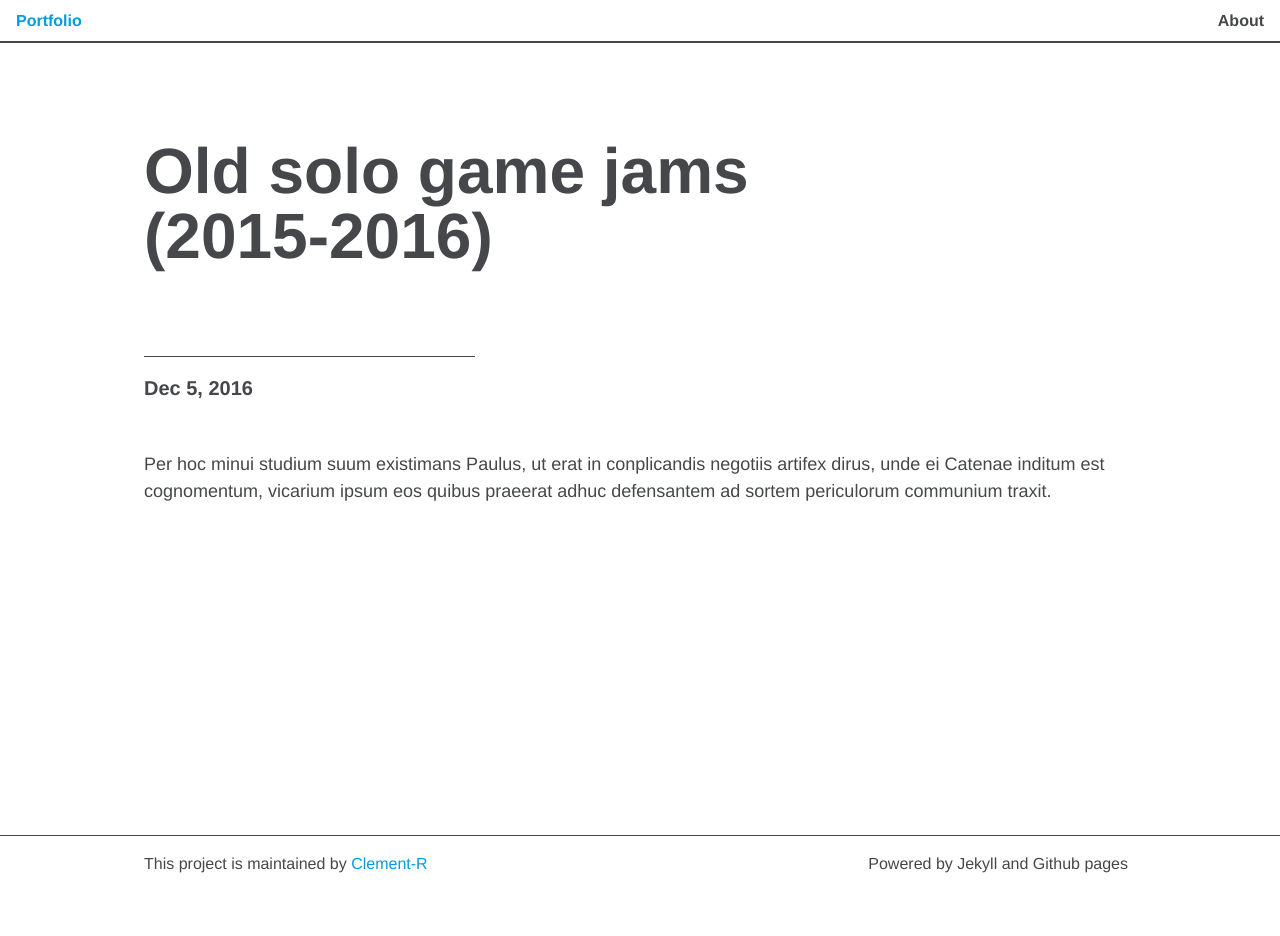
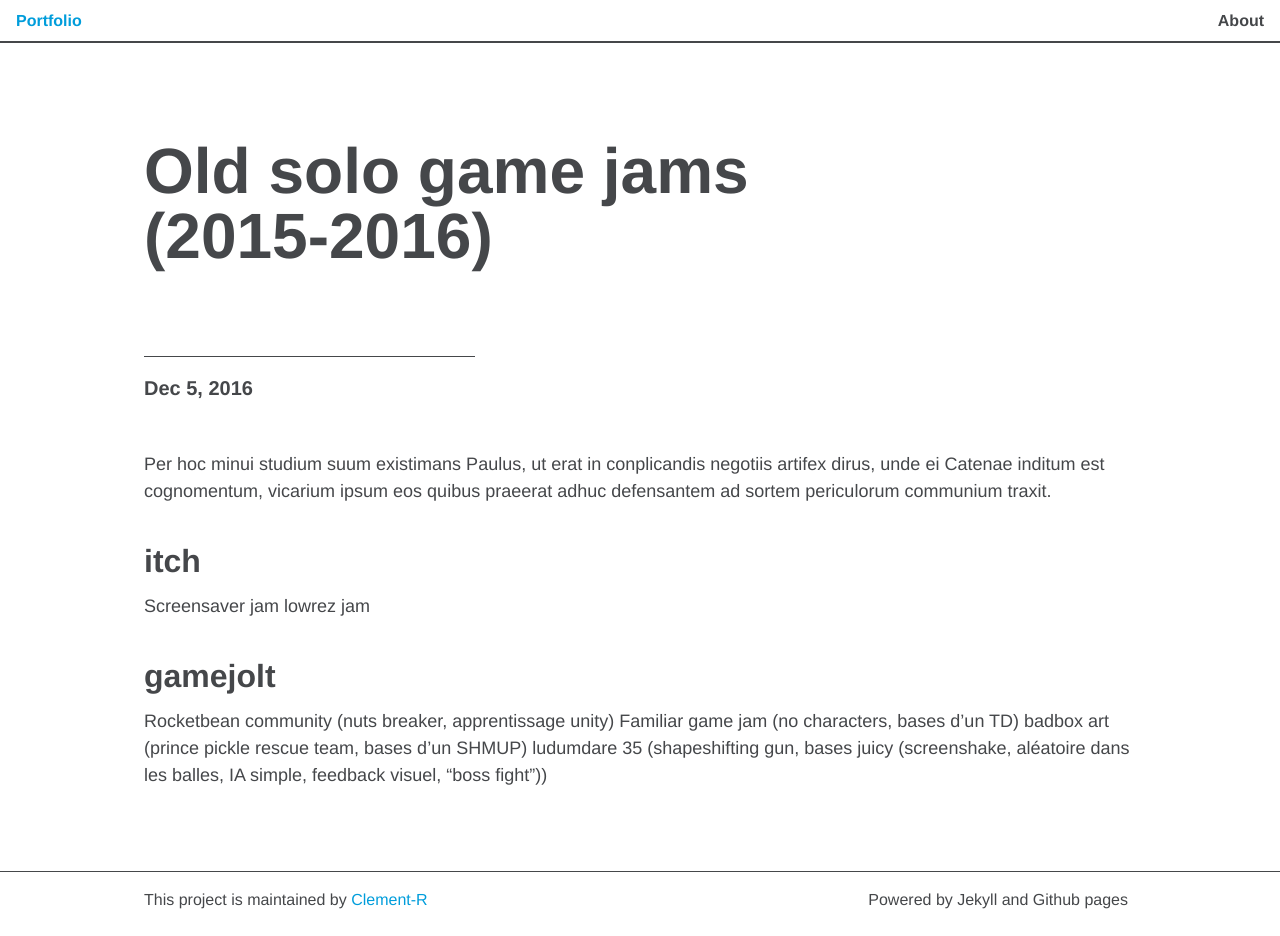
Before and after one commit to Clement-R/clement-r.github.io, a Jekyll site: the page built from _posts/2016-12-06-rocketebean-community-game-jam.markdown, in a window 1280 px wide. Built offline with Jekyll 4.4.1, drawn with Linux system fonts in a browser that asks for light colours; before the commit the page ends 900 px from its top, so only the background shows below that.

```diff
--- a/_posts/2016-12-06-rocketebean-community-game-jam.markdown
+++ b/_posts/2016-12-06-rocketebean-community-game-jam.markdown
@@ -5,6 +5,18 @@
 categories:   personal_project
 thumb: 		  /assets/placeholder.png
 excerpt: |
-  All the game jams during 2015 and 2016 that I've participated to as a solo developer.
+  All the game jams during 2015 and 2016 that I've take part in as a solo developer.
 ---
 Per hoc minui studium suum existimans Paulus, ut erat in conplicandis negotiis artifex dirus, unde ei Catenae inditum est cognomentum, vicarium ipsum eos quibus praeerat adhuc defensantem ad sortem periculorum communium traxit.
+
+itch
+----
+Screensaver jam
+lowrez jam
+
+gamejolt
+--------
+Rocketbean community (nuts breaker, apprentissage unity)
+Familiar game jam (no characters, bases d'un TD)
+badbox art (prince pickle rescue team, bases d'un SHMUP)
+ludumdare 35 (shapeshifting gun, bases juicy (screenshake, aléatoire dans les balles, IA simple, feedback visuel, "boss fight"))
```
Also changed, not shown: _posts/2016-12-07-unbox.md (deleted, +0 -13 lines).
